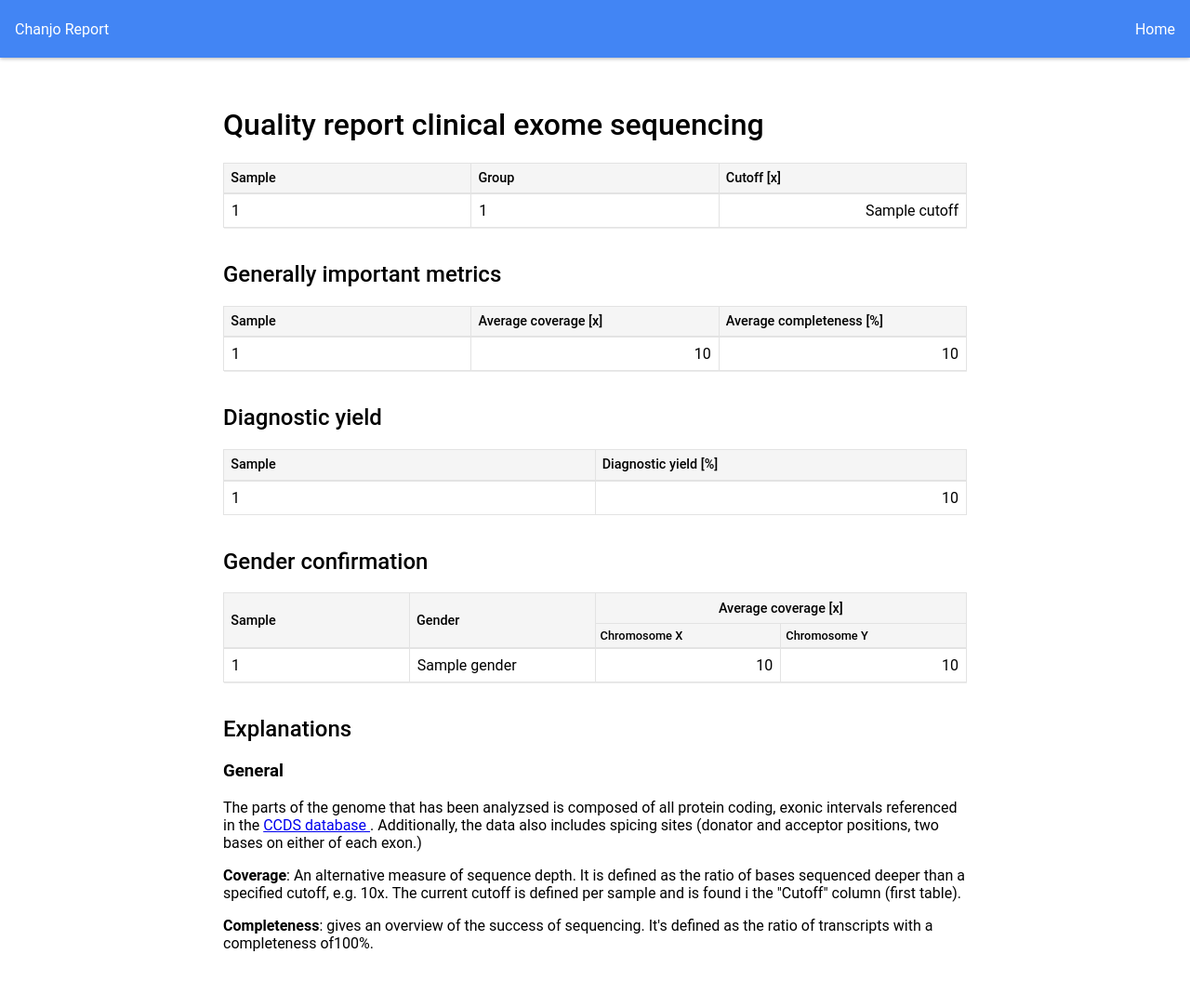
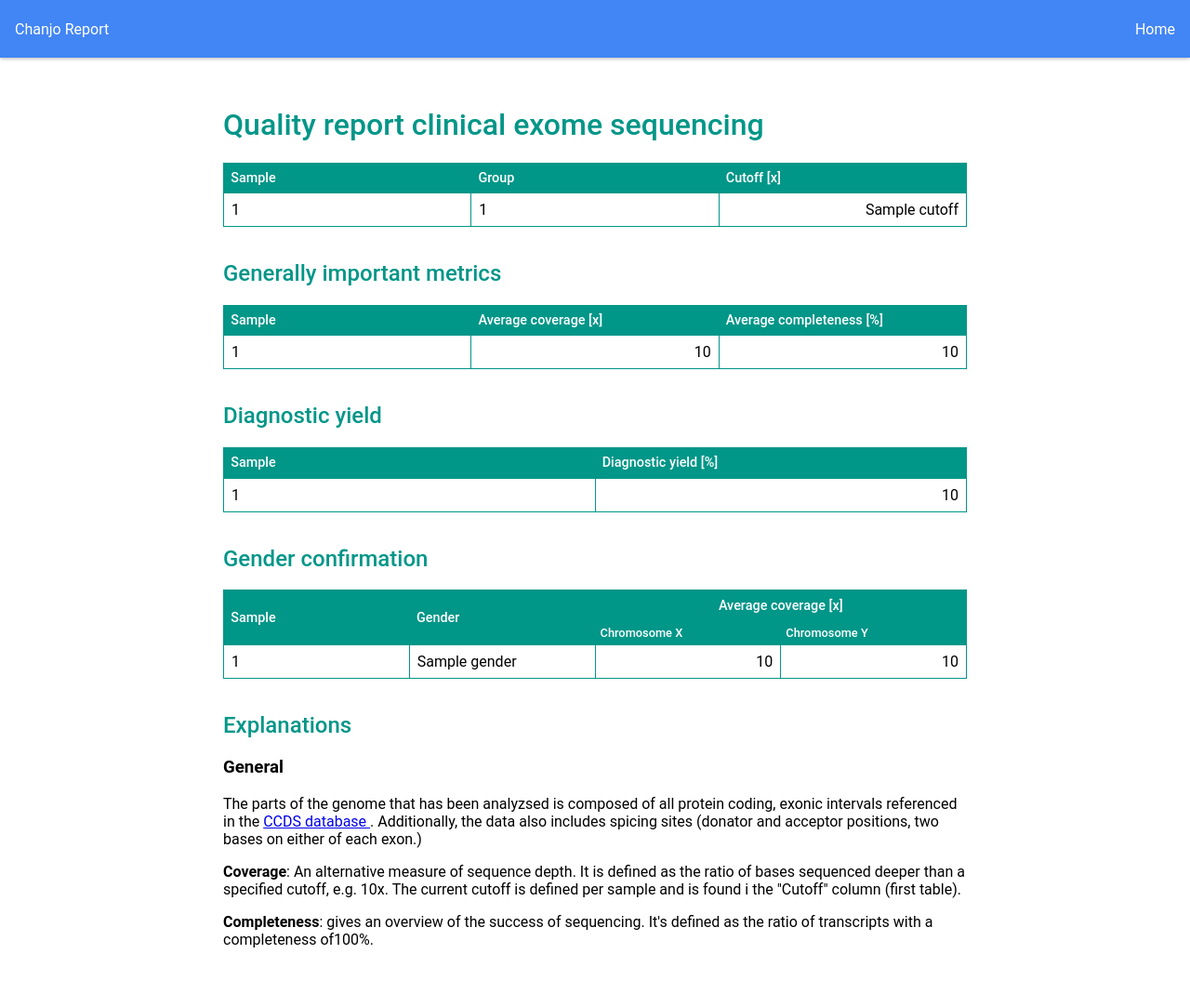
Before and after one commit to robinandeer/chanjo-report, a Flask app: template chanjo_report/server/blueprints/report/templates/report/report.html in a window 1280 px wide. Shown: the whole page at 93% size. Run offline with Flask 2, Linux system fonts and the light colour scheme; the template is opened without the code that fills it: most values are stand-ins (such as "Sample title", 1, 10 or a date in 2020).

Commit message:
add a splash of color

```diff
--- a/chanjo_report/server/blueprints/report/static/main.css
+++ b/chanjo_report/server/blueprints/report/static/main.css
@@ -18,6 +18,7 @@ html, body {
 
 h1, h2 {
   font-weight: 500;
+  color: #009688;
 }
 
 .layout {
@@ -119,7 +120,6 @@ table {
 
 thead {
   background: #f5f5f5;
-  border-bottom: 2px solid #e3e3e3;
 }
 
 tbody {
@@ -134,12 +134,16 @@ th {
   font-weight: 500;
   text-align: left;
   font-size: .9em;
+
+  background: #009688;
+  color: white;
 }
 
 td, th {
   padding: .5em;
   border: 1px solid #e3e3e3;
-  box-shadow: 0 1px 0 rgba(0, 0, 0, .07);
+
+  border: 1px solid #009688;
 }
 
 .th-secondary {
@@ -153,6 +157,14 @@ td, th {
 
 .center-align {
   text-align: center;
+}
+
+code {
+  font: 90% 'Source Code Pro', Consolas, Menlo, Courier, monospace;
+  background-color: #cfd8dc;
+  padding: 0.15em 0.3em;
+  background-color: rgba(0, 0, 0, 0.07);
+  border-radius: 3px;
 }
 
 /* PDF restrictions */
```
